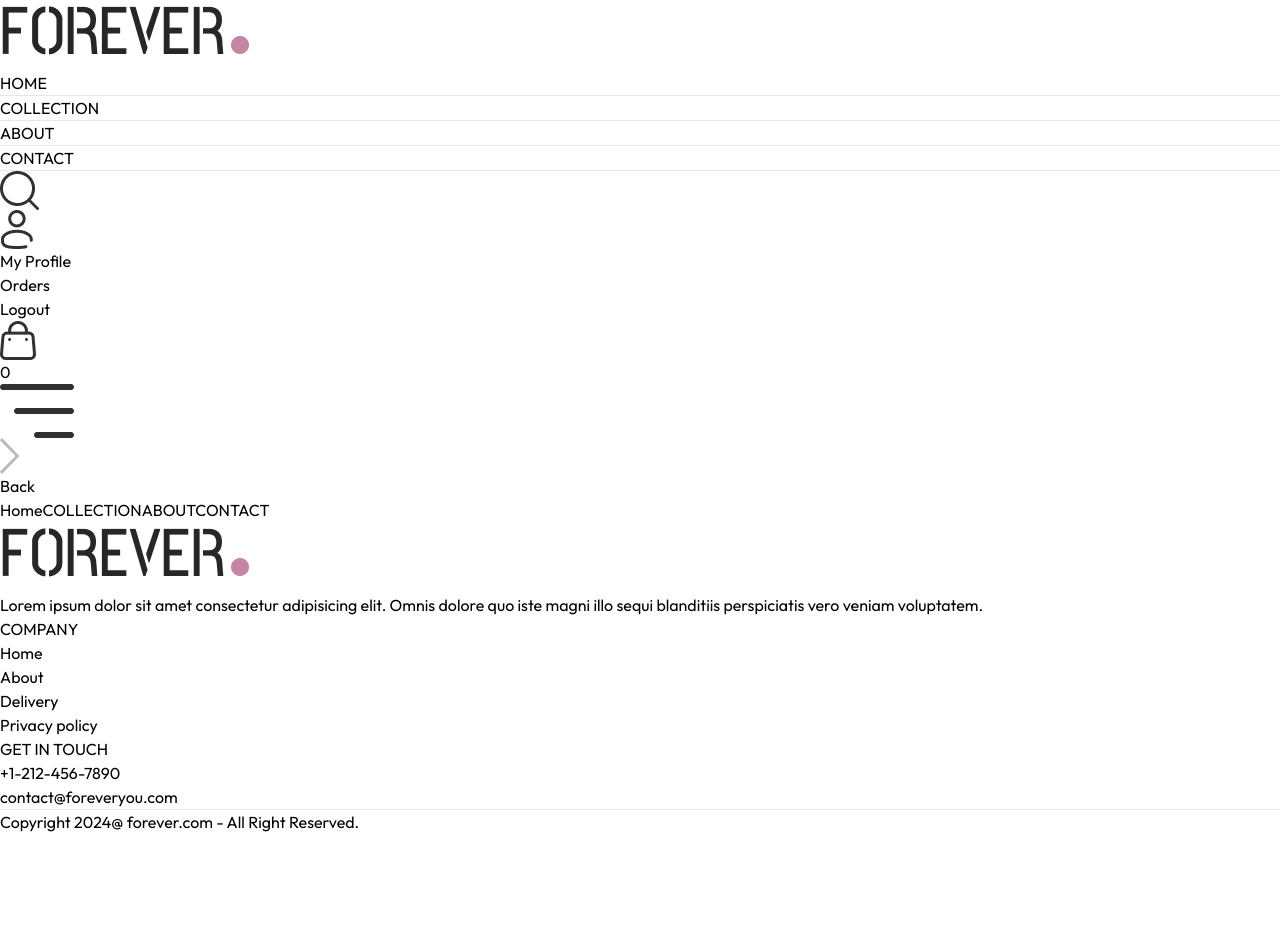
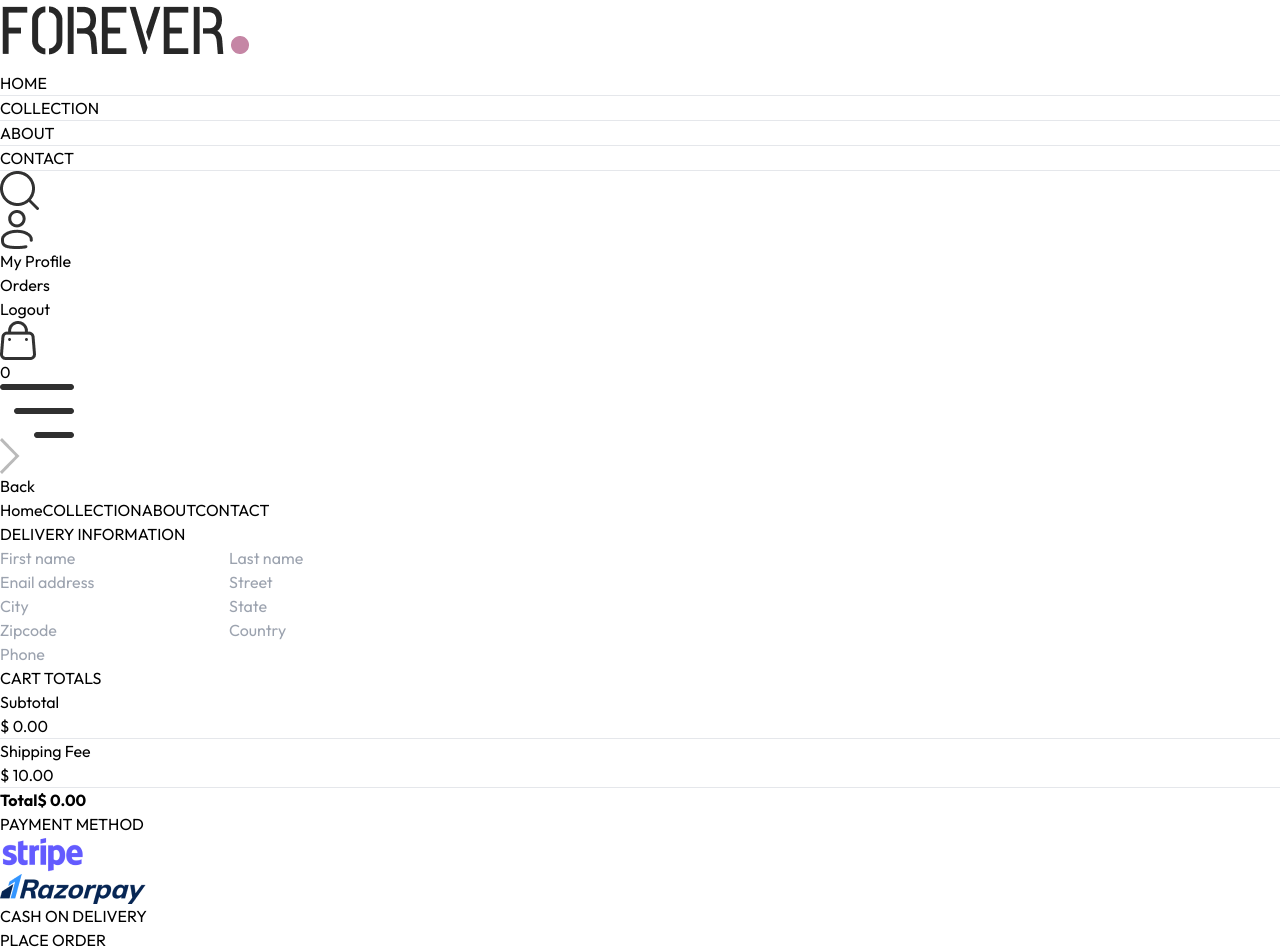
Before and after one commit to anshulS606/ecommerce-, a React (Vite) app: page /place-order in a window 1280 px wide. Shown: the top 952 px of the page. Before the commit the page ends 834 px from the top, so only its background shows below. Built offline with nearby package versions, Linux system fonts and the light colour scheme.

Commit message:
I have created the place order component to placed the order

```diff
--- a/src/App.jsx
+++ b/src/App.jsx
@@ -31,7 +31,7 @@ const App = () => {
         <Route path='/product/:productId' element={<Product/>} />
         <Route path='/cart' element={<Cart/>} />
         <Route path='/login' element={<Login/>} />
-        <Route path='/place-orders' element={<PlaceOrder/>} />
+        <Route path='/place-order' element={<PlaceOrder/>} />
         <Route path='/orders' element={<Orders/>} />
 
 
--- /dev/null
+++ b/src/components/CartTotal.jsx
@@ -0,0 +1,39 @@
+import React, {useContext} from 'react'
+import { ShopContext } from '../context/ShopContext'
+import Title from './Title';
+
+const CartTotal = () => {
+
+    const {currency,delivery_fee,getCartAmount} = useContext(ShopContext);
+
+  return (
+    <div className='w-full'>
+        <div className='text-2xl'>
+          <Title text1={'CART'} text2={'TOTALS'} />
+
+        </div>
+
+        <div className='flex flex-col gap-2 mt-2 text-sm'>
+            <div className='flex justify-between'>
+                <p>Subtotal</p>
+                <p>{currency} {getCartAmount()}.00</p>
+            </div>
+            <hr />
+            <div className='flex justify-between'>
+                <p>Shipping Fee</p>
+                <p>{currency} {delivery_fee}.00</p>
+            </div>
+            <hr />
+           <div className='flex justify-between'>
+            <b>Total</b>
+            <b>{currency} {getCartAmount() === 0 ? 0 : getCartAmount() + delivery_fee}.00</b>
+
+           </div>
+
+        </div>
+
+    </div>
+  )
+}
+
+export default CartTotal
--- a/src/context/ShopContext.jsx
+++ b/src/context/ShopContext.jsx
@@ -1,6 +1,7 @@
 import { createContext ,useEffect, useState} from "react";
 import { products } from "../assets/assets"
 import { toast } from "react-toastify";
+import { useNavigate } from "react-router-dom";
 
  export const ShopContext = createContext();
 
@@ -11,6 +12,7 @@ import { toast } from "react-toastify";
     const [search, setSearch] = useState('');
     const [showSearch, setShowSearch] = useState(false);
     const [cartItems,setCartItems] = useState({});
+    const navigate = useNavigate();
 
 
       const addToCart = async (itemId,size) => {
@@ -63,12 +65,30 @@ import { toast } from "react-toastify";
         setCartItems(cartData);
     }
 
+    const getCartAmount =  () => {
+         let totalAmount = 0;
+         for(const items in cartItems){
+            let itemInfo = products.find((product)=> product._id === items);
+            for(const item in cartItems[items]){
+                try{
+                    if (cartItems[items][item] > 0) {
+                        totalAmount += itemInfo.price * cartItems[items][item]
+                    }
+                } catch (error) {
+
+                }
+            }
+         }
+         return totalAmount;
+    }
+
 
     const value = {
         products, currency, delivery_fee,
         search, setSearch,showSearch,setShowSearch,
         cartItems, addToCart,
-        getCartCount,updateQuantity
+        getCartCount,updateQuantity,
+        getCartAmount,navigate
     }
 
     return (
--- a/src/pages/Cart.jsx
+++ b/src/pages/Cart.jsx
@@ -1,11 +1,12 @@
-import React, { useContext, useState, useEffect} from 'react'
+import React, { useContext, useState, useEffect } from 'react'
 import { ShopContext } from '../context/ShopContext';
 import Title from '../components/Title';
 import { assets } from '../assets/assets';
+import CartTotal from '../components/CartTotal';
 
 const Cart = () => {
 
-  const { products, currency, cartItems, updateQuantity } = useContext(ShopContext);
+  const { products, currency, cartItems, updateQuantity, navigate } = useContext(ShopContext);
 
   const [cartData, setCartData] = useState([]);
 
@@ -18,7 +19,7 @@ const Cart = () => {
           tempData.push({
             _id: items,
             size: item,
-            quantity:cartItems[items][item]
+            quantity: cartItems[items][item]
           })
         }
       }
@@ -31,19 +32,19 @@ const Cart = () => {
     <div className='border-t pt-14'>
 
       <div className='text-2xl mb-3'>
-        <Title text1={'YOUR'} text2={'CART'}/>
+        <Title text1={'YOUR'} text2={'CART'} />
       </div>
 
       <div>
         {
-            cartData.map((item,index)=>{
+          cartData.map((item, index) => {
 
-               const productData = products.find((product)=>product._id === item._id);
+            const productData = products.find((product) => product._id === item._id);
 
             return (
               <div key={index} className='py-4 border-t border-b text-gray-700 grid grid-cols-[4fr_0.5fr_0.5fr] sm:grid-cols-[4fr_2fr_0.5fr] items-center gap-4'>
                 <div className='flex items-start gap-6'>
-                      <img  className='w-16 sm:w-20' src={productData.image[0]} alt="" />
+                  <img className='w-16 sm:w-20' src={productData.image[0]} alt="" />
                   <div>
                     <p className='text-xs sm:text-lg font-medium'>{productData.name}</p>
                     <div className='flex items-center gap-5 mt-2'>
@@ -52,14 +53,25 @@ const Cart = () => {
                     </div>
                   </div>
                 </div>
-                    <input className='border max-w-10 sm:max-w-20 px-1 sm:px-2 py-1' type="number" min={1} defaultValue={item.quantity} />
-                    <img onClick={()=>updateQuantity(item._id,item.size,0)} className='w-4 mr-4 sm:w-5 cursor-pointer' src={assets.bin_icon} alt="" />
+                <input onChange={(e) => e.target.value === '' || e.target.value === '0' ? null : updateQuantity(item._id, item.size, Number(e.target.value))} className='border max-w-10 sm:max-w-20 px-1 sm:px-2 py-1' type="number" min={1} defaultValue={item.quantity} />
+                <img onClick={() => updateQuantity(item._id, item.size, 0)} className='w-4 mr-4 sm:w-5 cursor-pointer' src={assets.bin_icon} alt="" />
               </div>
             )
 
           })
         }
       </div>
+
+      <div className='flex justify-end my-20'>
+        <div className='w-full sm:w-[450px]'>
+          <CartTotal/>
+          <div className='w-full text-end'>
+            <button onClick={()=>navigate('/place-order')} className='bg-black text-white text-sm my-8 px-8 py-3'>PROCEED TO CHECKOUT</button>
+
+          </div>
+        </div>
+
+      </div>
     </div>
   )
 }
--- a/src/pages/PlaceOrder.jsx
+++ b/src/pages/PlaceOrder.jsx
@@ -1,9 +1,77 @@
-import React from 'react'
+import React, { useContext, useState } from 'react'
+import Title from '../components/Title'
+import CartTotal from '../components/CartTotal'
+import { assets } from '../assets/assets'
+import { ShopContext } from '../context/ShopContext'
 
 const PlaceOrder = () => {
+
+  const [method, setMethod] = useState('cod');
+
+  const { navigate } = useContext(ShopContext);
   return (
-    <div>
+    <div className='flex flex-col sm:flex-row justify-between gap-4 pt-5 sm:pt-14 min-h-[80vh] border-t'>
+      {/*----------------Left Side --------------------*/}
+      <div className='flex flex-col gap-4 w-full sm:max-w-[480px]'>
 
+        <div className='text-xl sm:text-2xl my-3'>
+          <Title text1={'DELIVERY'} text2={'INFORMATION'} />
+        </div>
+        <div className='flex gap-3'>
+          <input className='border border-gray-300 rounded py-1.5 px-3.5 w-full' type="text" placeholder='First name' />
+          <input className='border border-gray-300 rounded py-1.5 px-3.5 w-full' type="text" placeholder='Last name' />
+
+        </div>
+        <input className='border border-gray-300 rounded py-1.5 px-3.5 w-full' type="email" placeholder='Enail address' />
+        <input className='border border-gray-300 rounded py-1.5 px-3.5 w-full' type="text" placeholder='Street' />
+
+        <div className='flex gap-3'>
+          <input className='border border-gray-300 rounded py-1.5 px-3.5 w-full' type="text" placeholder='City' />
+          <input className='border border-gray-300 rounded py-1.5 px-3.5 w-full' type="text" placeholder='State' />
+        </div>
+
+        <div className='flex gap-3'>
+          <input className='border border-gray-300 rounded py-1.5 px-3.5 w-full' type="number" placeholder='Zipcode' />
+          <input className='border border-gray-300 rounded py-1.5 px-3.5 w-full' type="text" placeholder='Country' />
+        </div>
+        <input className='border border-gray-300 rounded py-1.5 px-3.5 w-full' type="number" placeholder='Phone' />
+      </div>
+
+      {/*--------------------- Right side ---------------------*/}
+      <div className='mt-8'>
+
+        <div className='mt-8 min-w-80'>
+          <CartTotal />
+        </div>
+
+        <div className='mt-12'>
+          <Title text1={'PAYMENT'} text2={'METHOD'} />
+
+          {/*----------------Payment Method Selection ----------------*/}
+          <div className='flex gap-3 flex-col lg:flex-row'>
+            <div onClick={() => setMethod('stripe')} className='flex items-center gap-3 border p-2 px-3 cursor-pointer'>
+              <p className={`min-w-3.5 h-3.5 border rounded-full ${method === 'stripe' ? 'bg-green-400' : ''}`}></p>
+              <img className='h-5 mx-4' src={assets.stripe_logo} alt="" />
+            </div>
+
+            <div onClick={() => setMethod('razorpay')} className='flex items-center gap-3 border p-2 px-3 cursor-pointer'>
+              <p className={`min-w-3.5 h-3.5 border rounded-full  ${method === 'razorpay' ? 'bg-green-400' : ''}`}></p>
+              <img className='h-5 mx-4' src={assets.razorpay_logo} alt="" />
+            </div>
+
+            <div onClick={() => setMethod('cod')} className='flex items-center gap-3 border p-2 px-3 cursor-pointer'>
+              <p className={`min-w-3.5 h-3.5 border rounded-full  ${method === 'cod' ? 'bg-green-400' : ''}`}></p>
+              <p className='text-gray-500 text-sm font-medium mx-4'>CASH ON DELIVERY</p>
+            </div>
+          </div>
+
+          <div className='w-full text-end mt-8'>
+            <button onClick={() => navigate('/orders')} className='bg-black text-white px-16 py-3 text-sm'>PLACE ORDER</button>
+
+          </div>
+        </div>
+
+      </div>
     </div>
   )
 }
```
Lines whose indentation alone changed are shown as unchanged.
